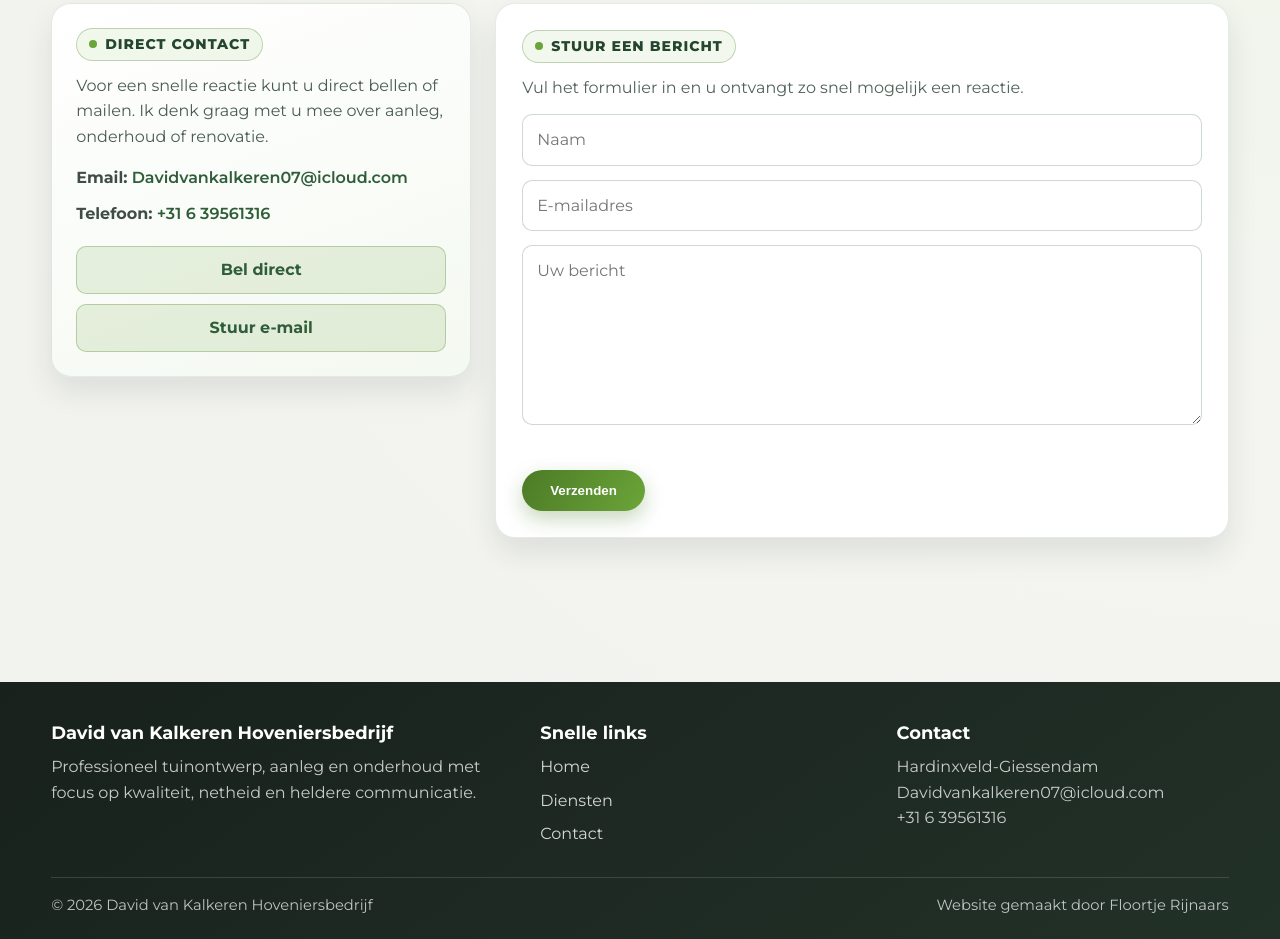
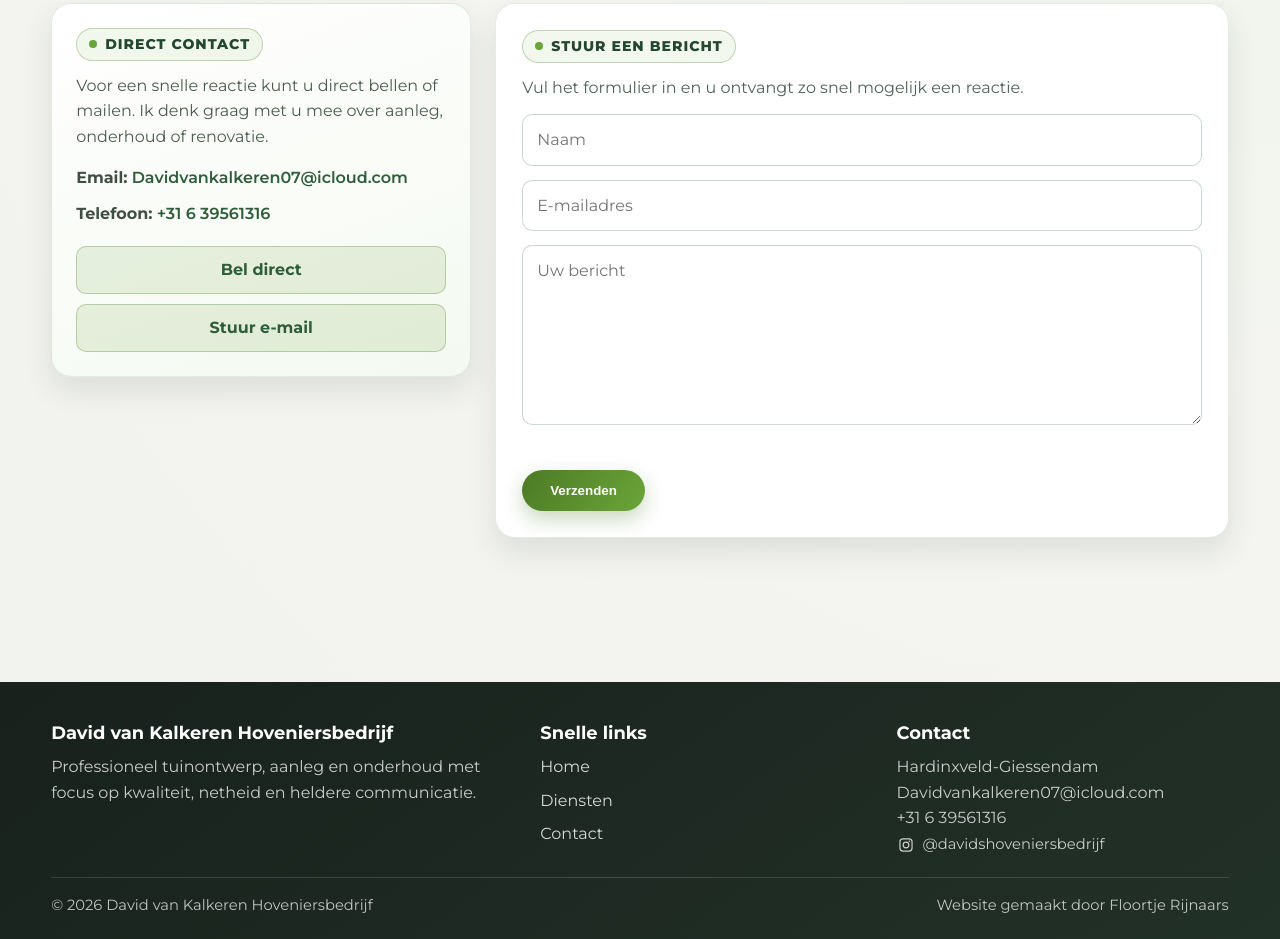
Before and after one commit to FloortjeRijnaars/davidshoveniersbedrijf, a plain HTML site: page contact.html in a window 1280 px wide. Shown: the part 351-1290 px from the top of the page. Drawn offline with Linux system fonts and the light colour scheme.

Commit message:
Update footer Instagram link

```diff
--- a/contact.html
+++ b/contact.html
@@ -70,6 +70,14 @@
 <p>Hardinxveld-Giessendam</p>
 <p>Davidvankalkeren07@icloud.com</p>
 <p>+31 6 39561316</p>
+<a class="footer-social" href="https://www.instagram.com/davidshoveniersbedrijf?igsh=OTRycnhqdHpjNXdn" target="_blank" rel="noopener noreferrer" aria-label="Bekijk het Instagram-account van Davids Hoveniersbedrijf">
+<span class="footer-social-icon" aria-hidden="true">
+<svg viewBox="0 0 24 24" role="img" focusable="false">
+<path d="M7.5 2h9A5.5 5.5 0 0 1 22 7.5v9a5.5 5.5 0 0 1-5.5 5.5h-9A5.5 5.5 0 0 1 2 16.5v-9A5.5 5.5 0 0 1 7.5 2Zm0 1.8A3.7 3.7 0 0 0 3.8 7.5v9a3.7 3.7 0 0 0 3.7 3.7h9a3.7 3.7 0 0 0 3.7-3.7v-9a3.7 3.7 0 0 0-3.7-3.7h-9Zm9.45 1.35a1.1 1.1 0 1 1 0 2.2 1.1 1.1 0 0 1 0-2.2ZM12 6.85A5.15 5.15 0 1 1 6.85 12 5.16 5.16 0 0 1 12 6.85Zm0 1.8A3.35 3.35 0 1 0 15.35 12 3.35 3.35 0 0 0 12 8.65Z"/>
+</svg>
+</span>
+<span class="footer-social-handle">@davidshoveniersbedrijf</span>
+</a>
 </div>
 </div>
 <div class="footer-bottom">
--- a/style.css
+++ b/style.css
@@ -733,6 +733,12 @@ footer {
     color: rgba(255, 255, 255, 0.76);
 }
 
+.footer-meta {
+    display: flex;
+    flex-direction: column;
+    align-items: flex-start;
+}
+
 .footer-links a {
     display: inline-block;
     margin-bottom: 8px;
@@ -742,6 +748,43 @@ footer {
 
 .footer-links a:hover {
     color: #d0eeae;
+}
+
+.footer-social {
+    display: inline-flex;
+    align-items: center;
+    gap: 8px;
+    margin-top: 2px;
+    text-decoration: none;
+    color: rgba(255, 255, 255, 0.76);
+    line-height: 1.5;
+    transition: color 0.2s ease;
+}
+
+.footer-social:hover {
+    color: #d0eeae;
+}
+
+.footer-social-icon {
+    display: inline-flex;
+    align-items: center;
+    justify-content: center;
+    width: 18px;
+    height: 18px;
+    color: currentColor;
+    flex-shrink: 0;
+    transform: translateY(1px);
+}
+
+.footer-social-icon svg {
+    width: 16px;
+    height: 16px;
+    fill: currentColor;
+}
+
+.footer-social-handle {
+    font-size: 0.92rem;
+    color: inherit;
 }
 
 .footer-bottom {
```
Also changed, not shown: diensten.html (+8 -0 lines), index.html (+8 -0 lines), over-mij.html (+8 -0 lines), portfolio.html (+8 -0 lines).
